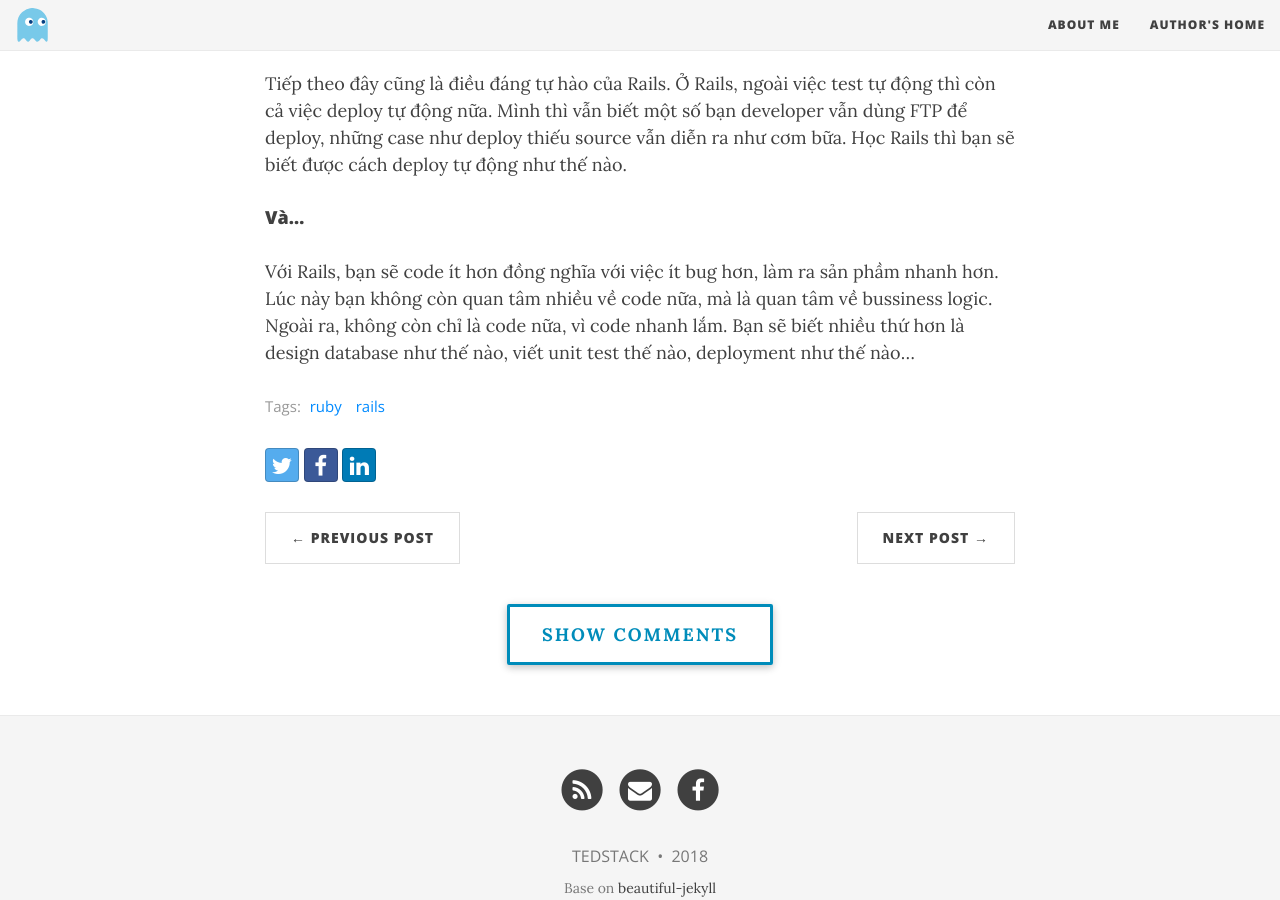
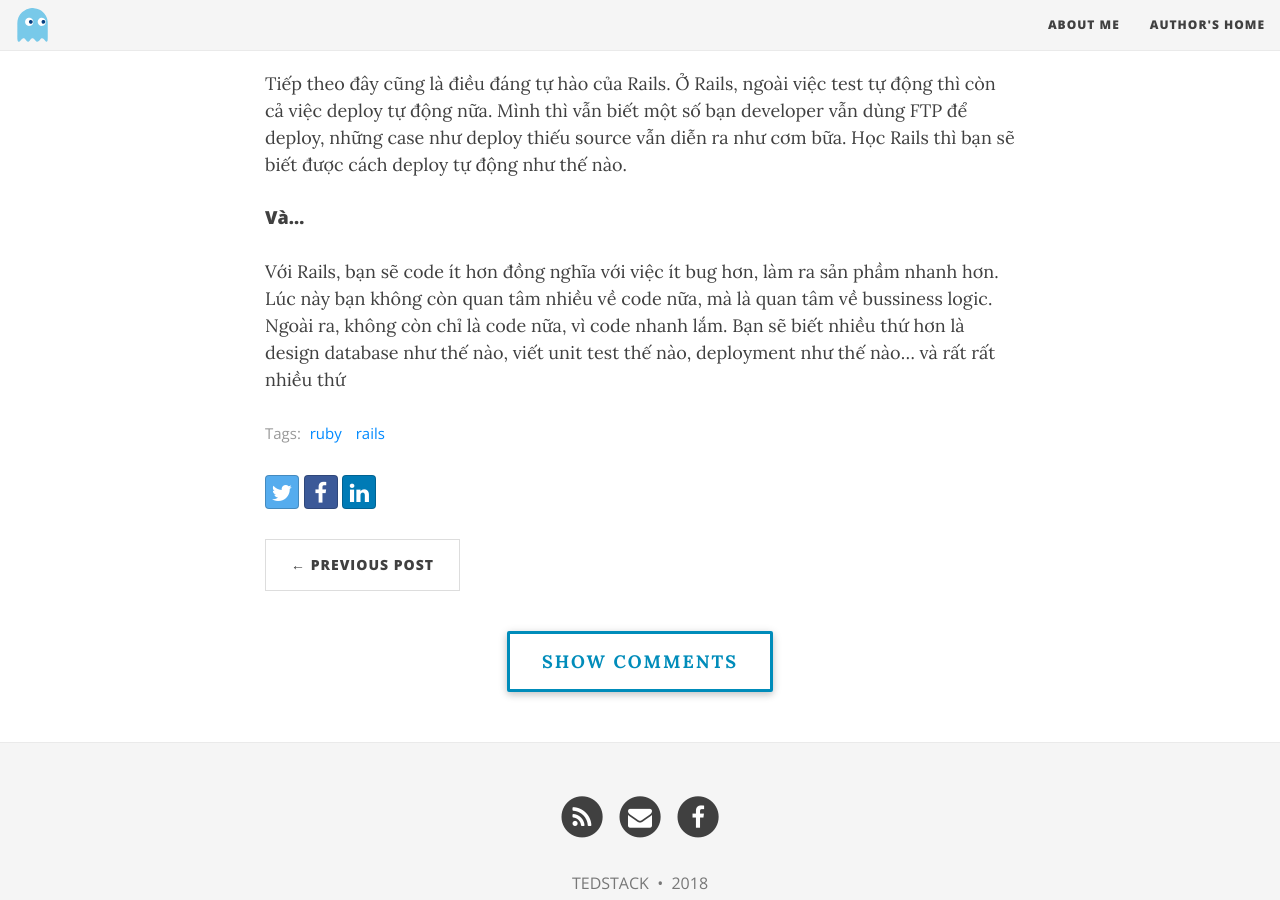
Before and after one commit to thorvn/th0j.github.io, a Jekyll site: the page built from _posts/2018-07-27-why-ruby.md, in a window 1280 px wide and 900 px high, scrolled down 2878 px. Built offline with Jekyll 4.4.1, drawn with Linux system fonts in a browser that asks for light colours; nearby versions of some CDN libraries; some of the changed text lies outside the part shown.

Commit message:
fix typo

```diff
--- a/_posts/2018-07-27-why-ruby.md
+++ b/_posts/2018-07-27-why-ruby.md
@@ -55,4 +55,4 @@
 Tiếp theo đây cũng là điều đáng tự hào của Rails. Ở Rails, ngoài việc test tự động thì còn cả việc deploy tự động nữa. Mình thì vẫn biết một số bạn developer vẫn dùng FTP để deploy, những case như deploy thiếu source vẫn diễn ra như cơm bữa. Học Rails thì bạn sẽ biết được cách deploy tự động như thế nào.
 
 #### Và...
-Với Rails, bạn sẽ code ít hơn đồng nghĩa với việc ít bug hơn, làm ra sản phầm nhanh hơn. Lúc này bạn không còn quan tâm nhiều về code nữa, mà là quan tâm về  bussiness logic. Ngoài ra, không còn chỉ là code nữa, vì code nhanh lắm. Bạn sẽ biết nhiều thứ hơn là design database như thế nào, viết unit test thế nào, deployment như thế nào...
+Với Rails, bạn sẽ code ít hơn đồng nghĩa với việc ít bug hơn, làm ra sản phầm nhanh hơn. Lúc này bạn không còn quan tâm nhiều về code nữa, mà là quan tâm về  bussiness logic. Ngoài ra, không còn chỉ là code nữa, vì code nhanh lắm. Bạn sẽ biết nhiều thứ hơn là design database như thế nào, viết unit test thế nào, deployment như thế nào... và rất rất nhiều thứ
```
Also changed, not shown: other parts of _posts/2018-07-27-why-ruby.md (+1 -1 lines).
